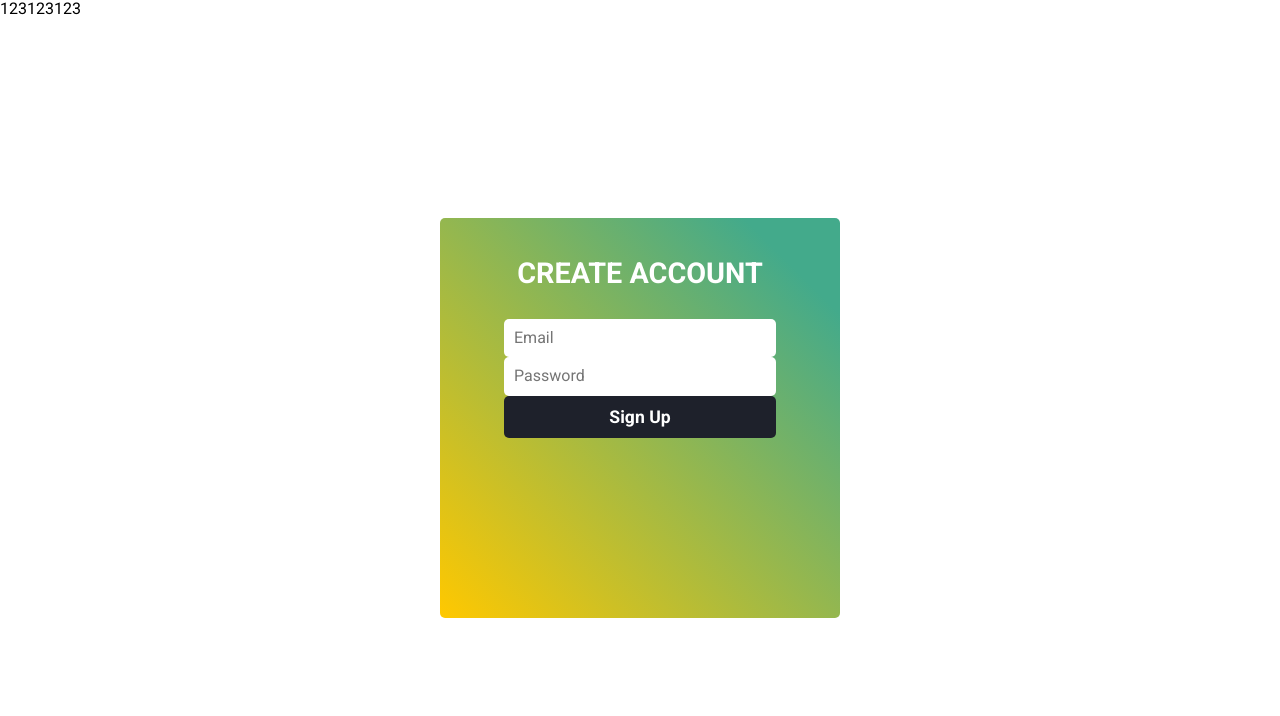
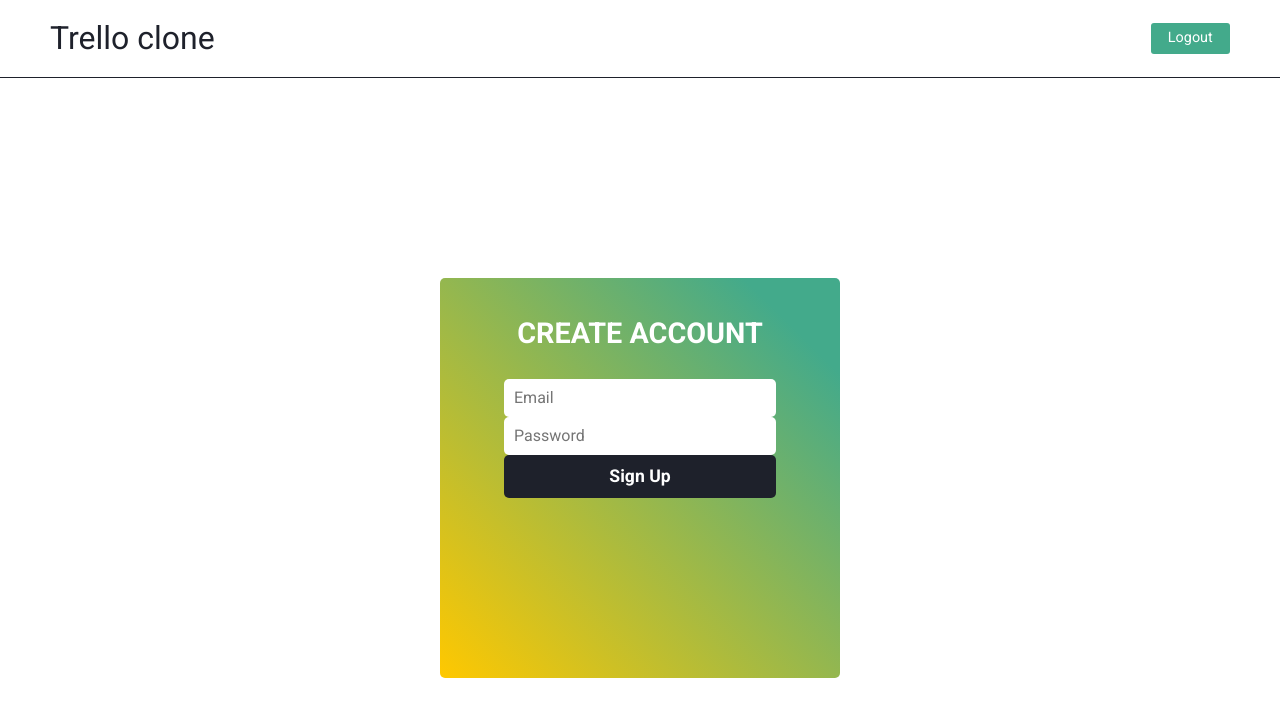
Before and after one commit to KiraBurova/trello-clone, a React (Create React App) app: page / in a window 1280 px wide. Shown: the top 716 px of the page. Built offline with nearby package versions, Linux system fonts and the light colour scheme; no server answers.

Commit message:
added main styles to header

```diff
--- a/src/components/Form/styles/form.js
+++ b/src/components/Form/styles/form.js
@@ -39,10 +39,10 @@ export const Button = styled.button`
   font-weight: bold;
   font-size: 1.1rem;
   box-sizing: border-box;
-  transition: background-color 0.2s ease-in-out;
+  transition: background-color var(--transition);
 
   &:hover {
-    background-color: var(--darken-accent);
+    background-color: var(--darken-dark);
   }
 
   &:disabled {
--- a/src/components/Header/index.js
+++ b/src/components/Header/index.js
@@ -1,9 +1,14 @@
 import React from 'react';
 
-import { Base } from './styles/header';
+import { Base, Logo, LogoutButton } from './styles/header';
 
 const Header = () => {
-  return <Base>123123123</Base>;
+  return (
+    <Base>
+      <Logo>Trello clone</Logo>
+      <LogoutButton>Logout</LogoutButton>
+    </Base>
+  );
 };
 
 export default Header;
--- a/src/components/Header/styles/header.js
+++ b/src/components/Header/styles/header.js
@@ -1,5 +1,31 @@
 import styled from 'styled-components/macro';
+import { Link as ReachRouterLink } from 'react-router-dom';
 
 export const Base = styled.header`
   display: flex;
+  justify-content: space-between;
+  align-items: center;
+  padding: 20px 50px;
+  border-bottom: 1px solid var(--main-dark);
 `;
+
+export const Logo = styled(ReachRouterLink)`
+  color: var(--main-dark);
+  font-size: 2rem;
+  text-decoration: none;
+`;
+
+export const LogoutButton = styled(ReachRouterLink)`
+  background-color: var(--accent);
+  color: var(--main-light);
+  border: 0;
+  font-size: 0.9rem;
+  border-radius: 3px;
+  padding: 0.5em 1.2em;
+  text-decoration: none;
+  transition: background-color var(--transition);
+
+  &:hover {
+    background: var(--darken-accent);
+  }
+`;
--- a/src/global-styles.js
+++ b/src/global-styles.js
@@ -16,13 +16,16 @@ export const GlobalStyles = createGlobalStyle`
 
         --main-dark: #1E212B;
         --main-light: #FFFFFF;
-        --darken-accent: #07080A;
+        --darken-dark: #07080A;
         --accent: #43AA8B;
+        --darken-accent: #2e7560;
         --additional: #FFC800;
 
         --error: #D63230;
         --disabled: #E8E9EB;
 
         --radius: 5px;
+
+        --transition: 0.2s ease-in-out;
     }
 `;
```
